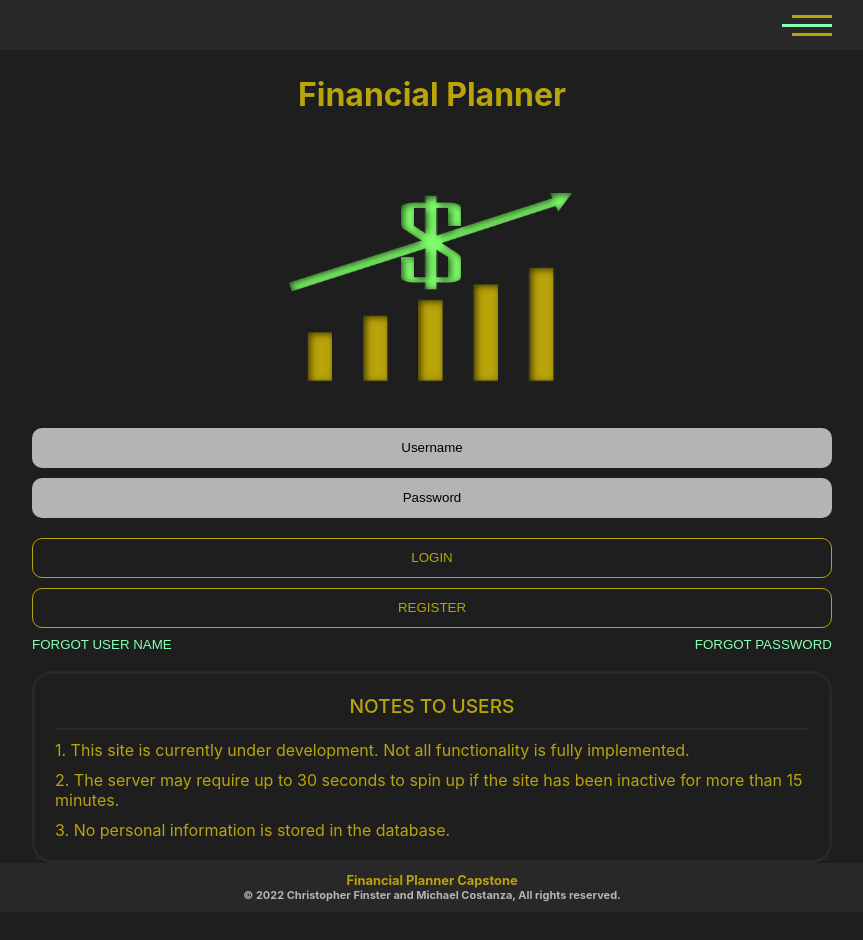
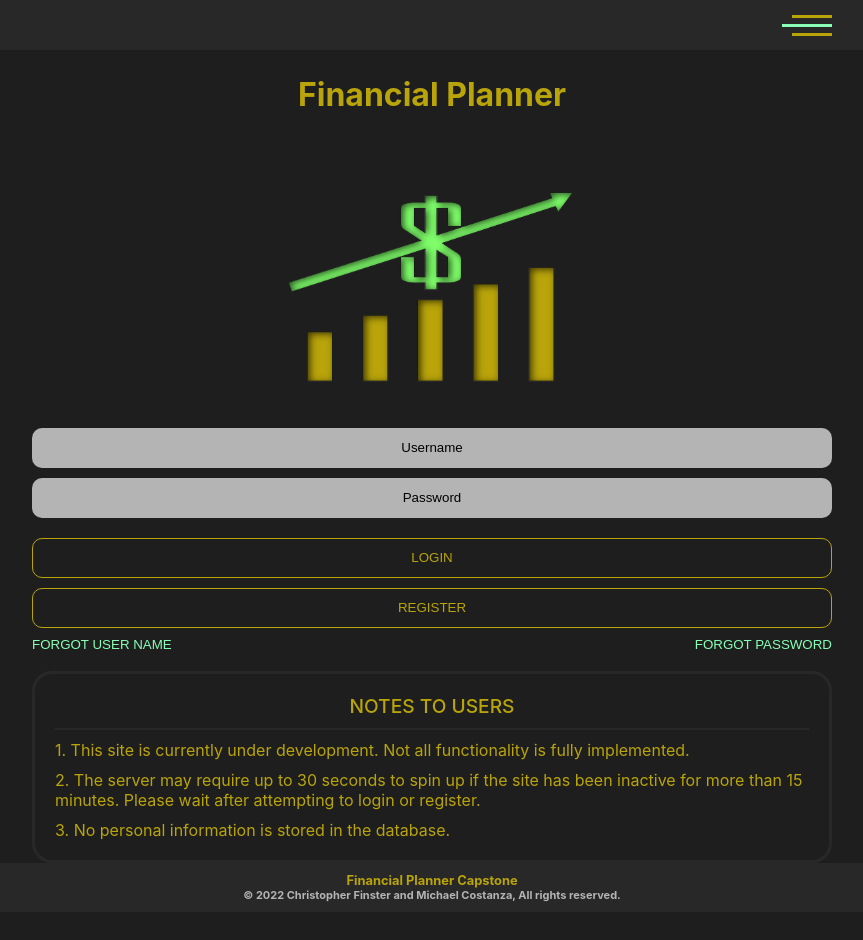
Before and after one commit to Finsternavy/financial_planner_capstone_fontend, a React (Create React App) app: page / in a window 1280 px wide. Shown: the top 940 px of the page, without its empty margins (208-1071 px from the left). Built offline with nearby package versions, Linux system fonts and the light colour scheme.

Commit message:
made note to user more clear

```diff
--- a/src/pages/login.jsx
+++ b/src/pages/login.jsx
@@ -91,7 +91,7 @@ const Login = () => {
             <div className="disclaimer-container container">
                 <div className="disclaimer-banner">Notes to users</div>
                 <p className="disclaimer">1. This site is currently under development. Not all functionality is fully implemented.</p>
-                <p className="disclaimer">2. The server may require up to 30 seconds to spin up if the site has been inactive for more than 15 minutes.</p>
+                <p className="disclaimer">2. The server may require up to 30 seconds to spin up if the site has been inactive for more than 15 minutes. Please wait after attempting to login or register.</p>
                 <p className="disclaimer">3. No personal information is stored in the database.</p>
             </div>
         </div>
```
